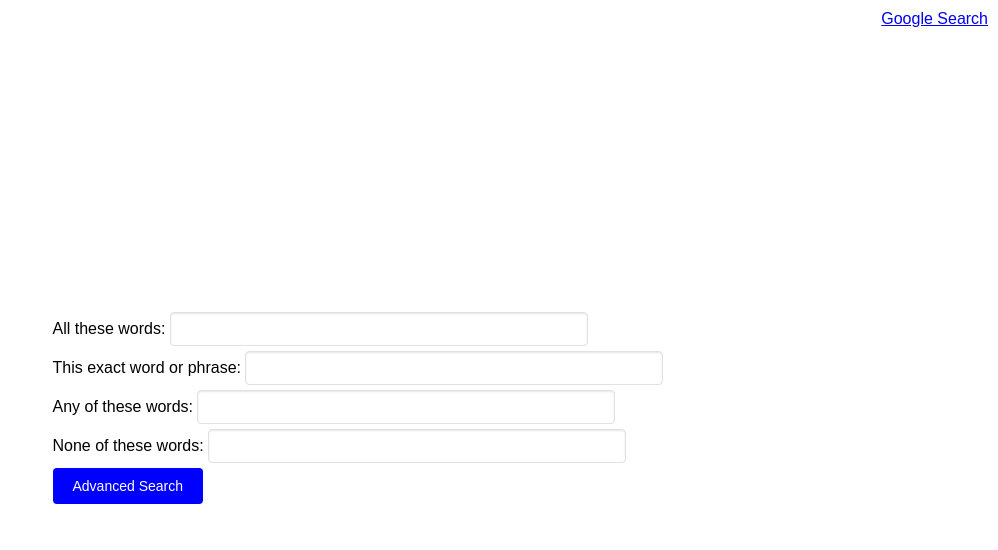
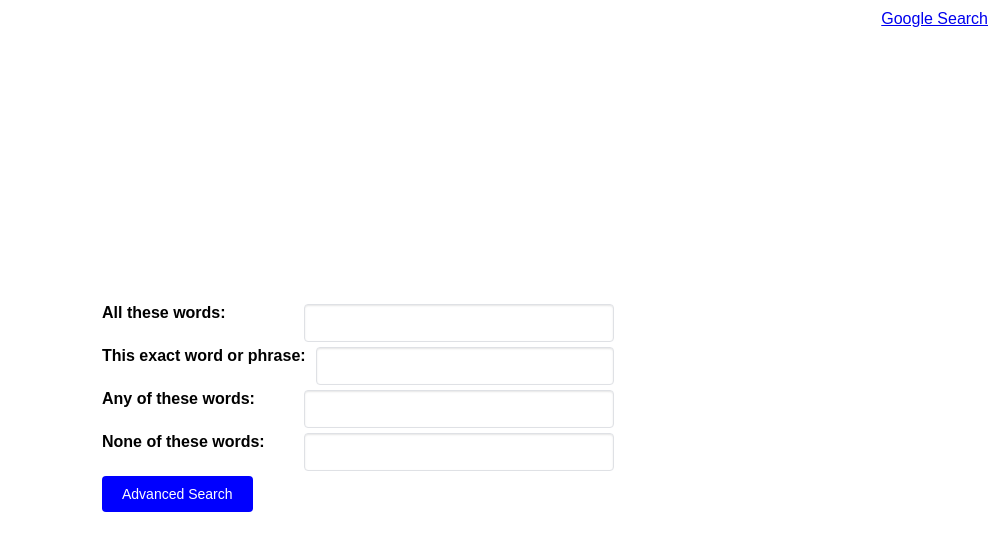
Before and after one commit to JacobGrigg14/search, a plain HTML site: page advanced.html in a window 1280 px wide. Shown: the whole page, without its empty margins (282-1280 px from the left). Drawn offline with Linux system fonts and the light colour scheme.

Commit message:
final changes

```diff
--- a/advanced.html
+++ b/advanced.html
@@ -9,7 +9,7 @@
         <a href="index.html">Google Search</a>
     </div>
 
-    <form action="https://www.google.com/search">
+    <form action="https://www.google.com/search" class="advanced-search-form">
         <div class="advanced-search-field">
             <label for="as_q">All these words:</label>
             <input autocomplete="off" class="advanced-textfield" type="text" id="as_q" name="as_q">
--- a/styles.css
+++ b/styles.css
@@ -6,6 +6,10 @@ body {
   align-items: center;           /* Center horizontally */
   font-family: Arial, sans-serif;
   background-color: white;
+}
+
+form.advanced-search-form {
+    width: 40vw;
 }
 
 .advanced-search-button{
@@ -20,6 +24,26 @@ body {
 
 .advanced-search-field {
     margin-bottom: 5px;
+    display: flex;
+}
+
+.advanced-search-field label {
+    display: block;
+    margin-bottom: 4px;
+    font-weight: bold;
+    width: 40%;
+    padding-right: 10px;
+    white-space: nowrap;
+}
+
+.advanced-search-field input {
+    display: block;
+    width: 60%;
+    padding: 10px;
+    font-size: 14px;
+    border: 1px solid #dfe1e5;
+    border-radius: 4px;
+    box-shadow: inset 0 1px 2px rgba(0, 0, 0, 0.1);
 }
 
 .advanced-textfield {
```
